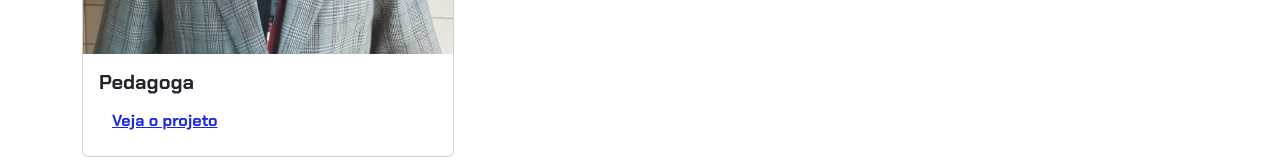
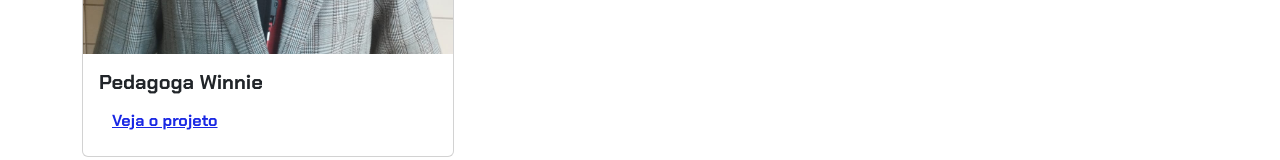
Before and after one commit to stalisson/pedagogiaa, a plain HTML site: page index.html in a window 1280 px wide. Shown: the part 2023-2183 px from the top of the page. Drawn offline with nearby package versions, Linux system fonts and the light colour scheme.

Commit message:
index.html

```diff
--- a/index.html
+++ b/index.html
@@ -73,7 +73,7 @@
             <div class="card">
                 <img src="img/pedagoga.png" class="card-img-top" alt="Imagem do projeto de biblioteca virtual">
                 <div class="card-body">
-                    <h5 class="card-title">Pedagoga</h5>
+                    <h5 class="card-title">Pedagoga Winnie</h5>
                     <p class="card-text">
                     <button type="button" class="btn btn-link" data-bs-toggle="modal" data-bs-target="#modal4">Veja o projeto</button>
                 </div>
@@ -141,7 +141,7 @@
     <div class="modal-dialog">
         <div class="modal-content">
             <div class="modal-header">
-                <h5 class="modal-title">Pedagoga</h5>
+                <h5 class="modal-title">Pedagoga Winnie</h5>
                 <button type="button" class="btn-close" data-bs-dismiss="modal" aria-label="Close"></button>
             </div>
             <div class="modal-body">
```
